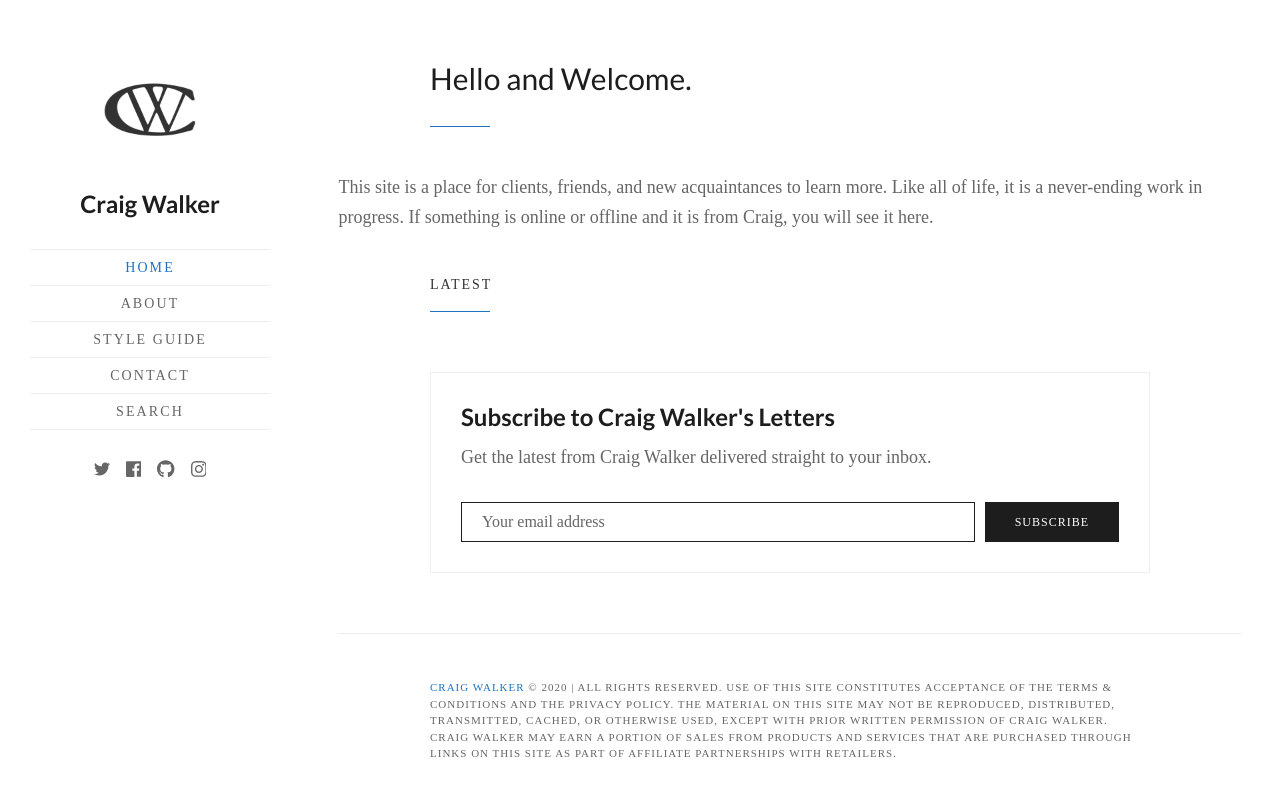
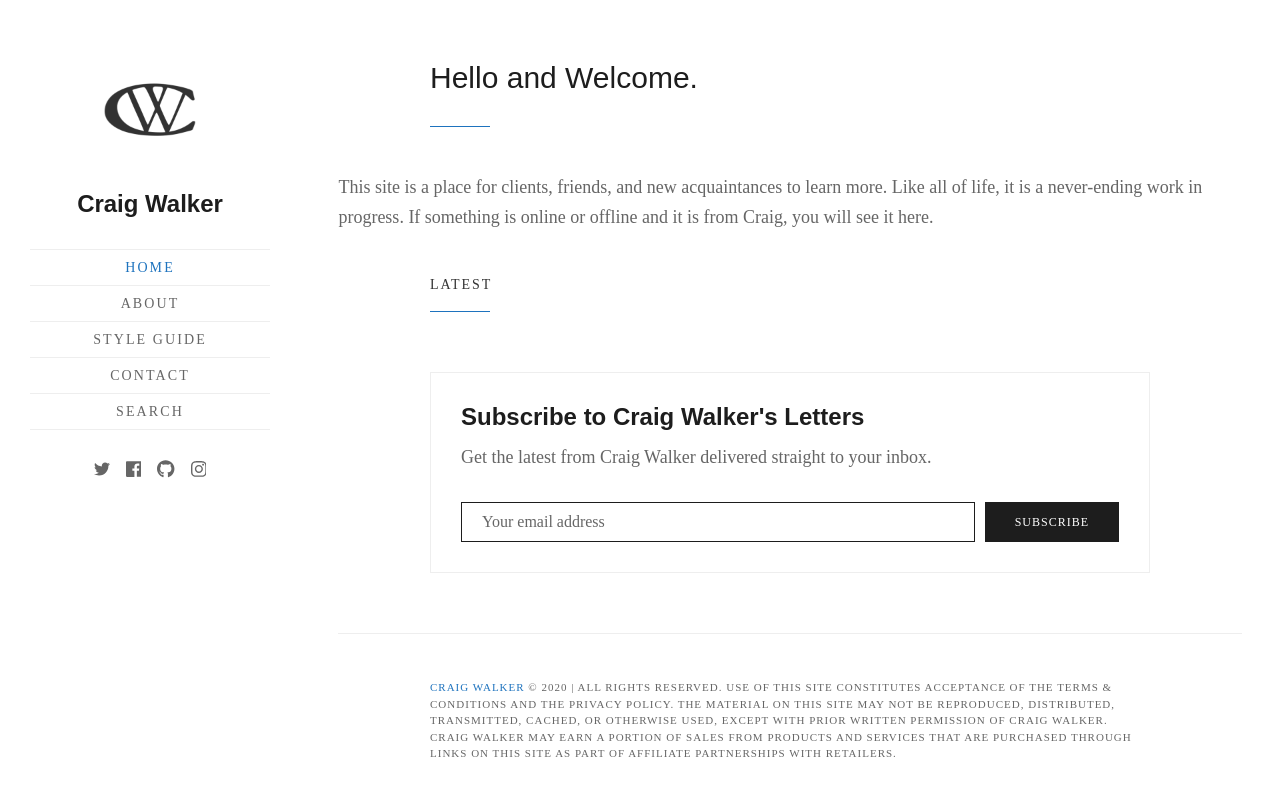
Before and after one commit to walkercraig/walkercraig, a Jekyll site: the page built from index.html, in a window 1280 px wide. Shown: the top 796 px of the page. Built offline with Jekyll 4.4.1, drawn with Linux system fonts in a browser that asks for light colours; some web fonts are replaced; the list of posts is cut into pages by our own code.

Commit message:
Update _variables.scss

```diff
--- a/_sass/_variables.scss
+++ b/_sass/_variables.scss
@@ -1,6 +1,6 @@
 // Fonts
 $font-primary: 'Sorts Mill Goudy', serif;
-$font-secondary: 'Lato', sans-serif;
+$font-secondary: 'Source Sans Pro', sans-serif;
 
 // Colors
 $color-accent: #1e73be;
```
